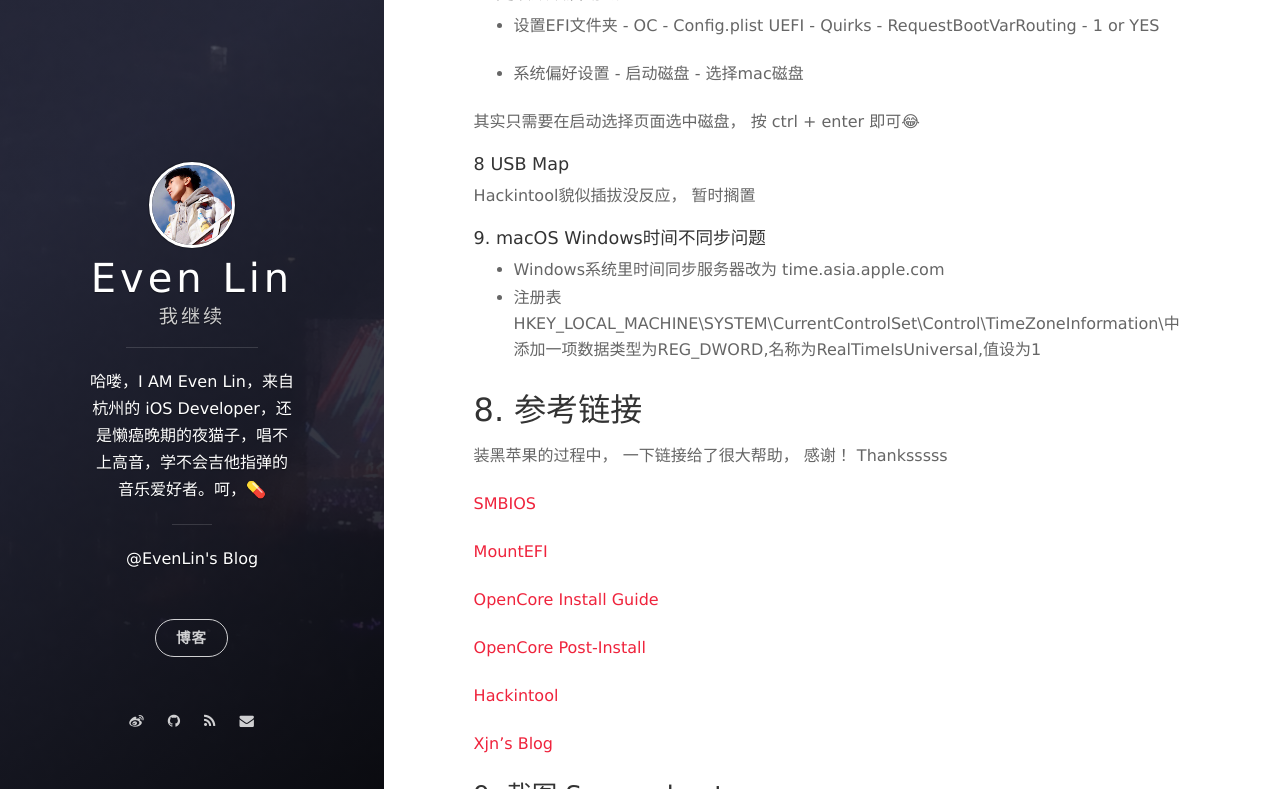
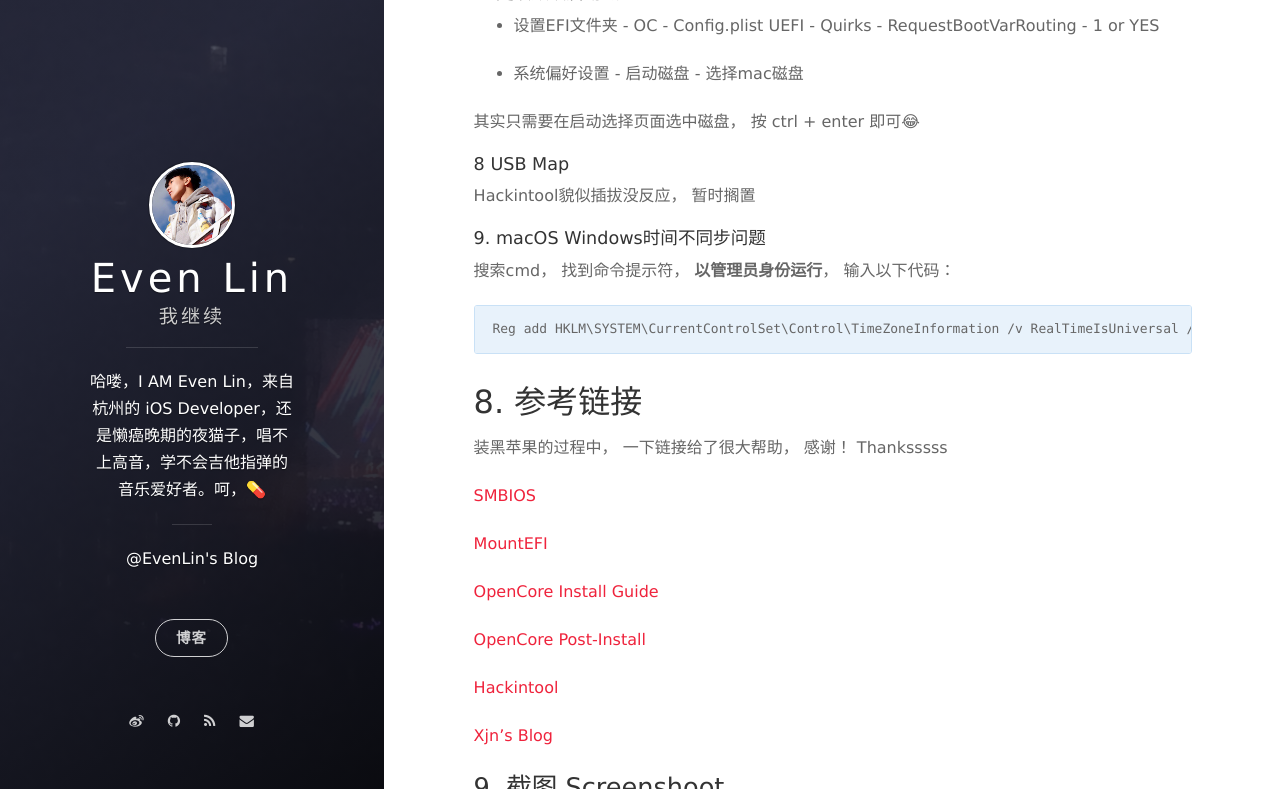
Before and after one commit to evenlinyf/evenlinyf.github.io, a Jekyll site: the page built from _posts/2020-12-09-Hackintosh.md, in a window 1280 px wide and 900 px high, scrolled down 5035 px, cut to the strip 0-789 px from the top of the window. Built offline with Jekyll 4.4.1, drawn with Linux system fonts in a browser that asks for light colours; nearby versions of some CDN libraries; comment, search, counter and statistics services are not loaded.

Commit message:
更新时间不同步问题解决方法

````diff
--- a/_posts/2020-12-09-Hackintosh.md
+++ b/_posts/2020-12-09-Hackintosh.md
@@ -229,8 +229,11 @@ Hackintool貌似插拔没反应， 暂时搁置
 
 #### 9. macOS Windows时间不同步问题
 
-- Windows系统里时间同步服务器改为 time.asia.apple.com
-- 注册表HKEY_LOCAL_MACHINE\SYSTEM\CurrentControlSet\Control\TimeZoneInformation\中添加一项数据类型为REG_DWORD,名称为RealTimeIsUniversal,值设为1
+搜索cmd， 找到命令提示符， **以管理员身份运行**， 输入以下代码：
+
+```
+Reg add HKLM\SYSTEM\CurrentControlSet\Control\TimeZoneInformation /v RealTimeIsUniversal /t REG_DWORD /d 1
+```
 
 
 
````
